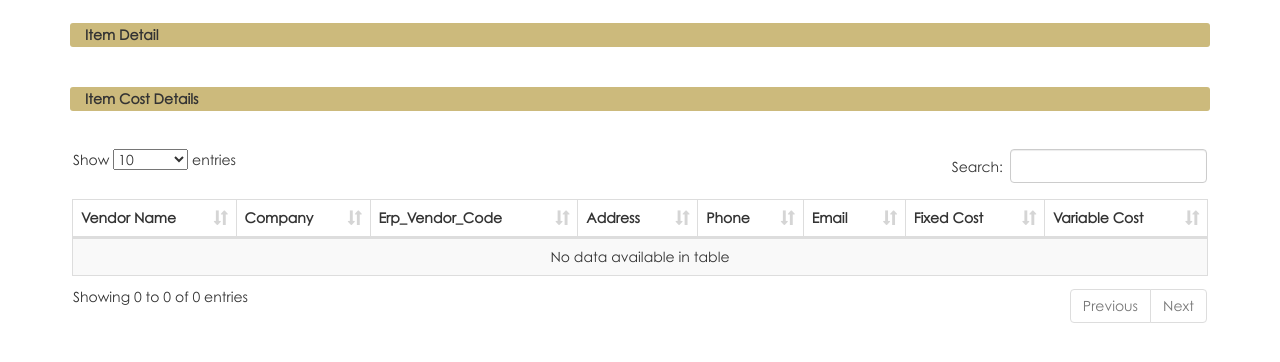
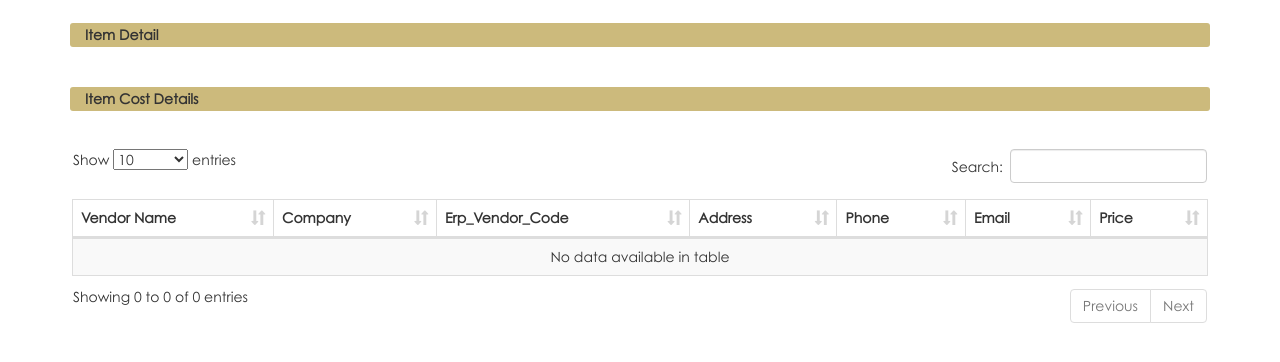
Before and after one commit to truptibasugade-leo/supplieriq-sprint1, a Django app: template app/templates/item/item_details.html in a window 1280 px wide. Shown: the part 162-524 px from the top of the page. Run offline with Django 3.2, Linux system fonts and the light colour scheme; the template is opened without the code that fills it: most values are stand-ins (such as "Sample title", 1, 10 or a date in 2020); some libraries are stand-ins or nearby versions.

Commit message:
item cost details changes & add Cost for a item changes

```diff
--- a/app/css/custom.css
+++ b/app/css/custom.css
@@ -66,3 +66,7 @@ border-color: #806B23;
 .vendorInfo #example1_wrapper div{
 	padding: 1px;
 }
+.gradeA img{
+	width: 30px;
+	height: 30px;
+}
--- a/app/js/supplieriqApp/main.controller.js
+++ b/app/js/supplieriqApp/main.controller.js
@@ -12,4 +12,72 @@ app.controller("VendorController",['$scope', '$http','$compile','$rootScope',
 		window.location.replace('/items/?id='+item_id);
 
 	});
+	$('.price').click(function(){
+		var data = $(this).data('id');
+		var item_id = $(this).data('item-id');
+		var vendor_id = $(this).data('vendor-id');
+		$("#hidden_field").attr('data-vendor-id',vendor_id);
+		$("#hidden_field").attr('data-item-id',item_id);
+		$("#f_c").nextAll('div').remove();
+		$("#v_c").nextAll('div').remove();
+
+		if (data[0].fixed_cost){
+			$.each(data[0].fixed_cost[0], function(i, item) {
+//			    console.log(i + ":" +item);
+			    $("<div class='col-sm-6'>"+i+"</div>"+"<div class='col-sm-6'>"+item+"</div>").insertAfter("#f_c");
+			});
+		}else{
+
+		}
+		if (data[1].variable_cost){
+			$.each(data[1].variable_cost[0], function(i,item) {
+				$.each(item, function(x, y) {
+//				    console.log(x + ":" +y);
+				    $("<div class='col-sm-6'>"+y+"</div>").insertAfter("#v_c");
+				});
+			});
+		}else{
+
+		}
+		$('#myModal').modal({
+	        show: true
+	    });
+	});
+
+	$('#f_price_form').on('submit', function (e) {
+        e.preventDefault();
+        var i_id = $("#hidden_field").data('item-id');
+		var v_id = $("#hidden_field").data('vendor-id');
+        var data = $('#f_price_form').serializeArray();
+        data.push({ name:'vendor_id', value:v_id });
+        data.push({ name:'item_id',value:i_id });
+        $.ajax({
+          type: 'post',
+          url: '/cost/',
+          data: data,
+          success: function (data) {
+        	  var x = JSON.Parse(data);
+        	  $("<div class='col-sm-6'>"+x.price_type+"</div>"+"<div class='col-sm-6'>"+x.price+"</div>").insertAfter("#f_c");
+          }
+        });
+	});
+
+	$('#v_price_form').on('submit', function (e) {
+        e.preventDefault();
+        var i_id = $("#hidden_field").data('item-id');
+		var v_id = $("#hidden_field").data('vendor-id');
+        var data = $('#v_price_form').serializeArray();
+        data.push({ name:'vendor_id', value:v_id });
+        data.push({ name:'item_id',value:i_id });
+        $.ajax({
+          type: 'post',
+          url: '/cost/',
+          data: data,
+          success: function (data) {
+        	  var x = JSON.Parse(data);
+        	  $("<div class='col-sm-6'>"+x.quantity+"</div>"+"<div class='col-sm-6'>"+x.price+"</div>").insertAfter("#v_c");
+          }
+        });
+	});
+
 }]);
--- a/app/templates/base.html
+++ b/app/templates/base.html
@@ -26,12 +26,11 @@
  		<link rel="stylesheet" type="text/css" href="https://cdn.datatables.net/1.10.13/css/dataTables.bootstrap.min.css">
 
 
-		<!-- <script src="https://code.jquery.com/ui/1.11.1/jquery-ui.js"></script> -->
 		<link href="https://netdna.bootstrapcdn.com/bootstrap/3.0.0/css/bootstrap-glyphicons.css" rel="stylesheet">
 		<link rel="stylesheet" type="text/css" href="{% static 'css/style_inside.css' %}" />
+		<script src="{% static 'js/angular.min.js' %}"></script>
 
-
-		<script src="{% static 'js/angular.min.js' %}"></script>
+		<script src="{% static 'bootstrap/js/bootstrap.min.js' %}"></script>
 		<script src="{% static 'js/angular-resource.js' %}"></script>
 		<script src="{% static 'js/angular-route.js' %}"></script>
 	    <script src="{% static 'js/supplieriqApp/supplieriqModule.js' %}"></script>
--- a/app/templates/item/item_details.html
+++ b/app/templates/item/item_details.html
@@ -77,8 +77,8 @@ $(document).ready(function() {
 							<th>Address</th>
 							<th>Phone </th>
 							<th>Email</th>
-							<th>Fixed Cost</th>
-							<th>Variable Cost</th>
+							<th>Price</th>
+							<!-- <th>Variable Cost</th>			 -->
 						</tr>
 					</thead>
 					<tbody>
@@ -95,6 +95,13 @@ $(document).ready(function() {
 											<td>{{ value1|linebreaksbr }}</td>
 										{% elif key1 == 'vendorid'%}
 											<td class="v_id">{{value1}}</td>
+										{% elif key1 == 'price'%}
+											<td>
+												<a class="price" href="javascript:void(0);" data-id="{{value1|jsonify}}" data-vendor-id="{{x.vendorid}}" data-item-id="{{serializer.itemid}}" data-toggle="modal" data-target="#largeModal">
+													<img src="{% static 'images/price.png' %}" alt="Smiley face" width="42" height="42"></img>
+												</a>
+											</td>
+											{% comment %}
 											 {% elif key1 == 'fixed_cost' or key1 == 'variable_cost'%}
 												<td>
 
@@ -115,6 +122,7 @@ $(document).ready(function() {
 												{% endfor %}
 
 												</td>
+											{% endcomment %}
 										{% else %}
 										<td>
 											<span>{{value1}}</span>
@@ -156,5 +164,58 @@ $(document).ready(function() {
 			</div> -->
 		 </div>
 	</div>
+
+
+</div>
+<!-- Modal -->
+	<div id="myModal" class="modal fade" role="dialog" >
+	  <div class="modal-dialog">
+	    <!-- Modal content-->
+	    <div class="modal-content">
+	      <div class="modal-header">
+	        <button type="button" class="close" data-dismiss="modal">&times;</button>
+	        <h4 class="modal-title">Price Details</h4>
+	      </div>
+	      <div class="modal-body row" id="modal_body">
+	      	<div>
+		        <h2 >Fixed Price.</h2>
+		        <div class="col-sm-6">Price Type</div><div id="f_c" class="col-sm-6">Price</div>
+	        </div>
+	        <div>
+	        	<form id="f_price_form">
+					{% csrf_token %}
+		        	<div class="col-sm-6"><input type="text" class="form-control" placeholder="Price Type" name="price_type" required/></div>
+		        	<div class="col-sm-6"><input type="text" class="form-control" placeholder="Price" name="price" required/></div>
+		        	<div class="col-sm-offset-6 col-sm-6">
+
+		        		<button type="submit" id="add_f_price" class="btn btn-default btn-primary" style="float: right;">Add Fixed Price</button>
+		        	</div>
+	        	</form>
+	        	<a id="f_price_button"href="javascript:void(0);">Add Fixed Price</a>
+
+	        </div>
+	        <div>
+		        <h2 >Variable Price</h2>
+		        <div class="col-sm-6">Quantity</div><div id="v_c" class="col-sm-6">Price(per unit)</div>
+	        </div>
+	      </div>
+	      <div>
+	      	<form id="v_price_form">
+	      		{% csrf_token %}
+	        	<div class="col-sm-6"><input type="text" class="form-control" placeholder="Quantity" name="quantity" required/></div>
+	        	<div class="col-sm-6"><input type="text" class="form-control" placeholder="Price (per unit)" name="price" required/></div>
+	        	<div class="col-sm-offset-6 col-sm-6">
+	        		<button type="submit" id="add_v_price" class="btn btn-default btn-primary" style="float: right;">Add Variable Price</button>
+	        	</div>
+        	</form>
+	      	<a href="javascript:void(0);">Add Variable Price</a>
+	      </div>
+	      <input type="hidden" id="hidden_field" >
+	      <div class="modal-footer">
+	        <button type="button" class="btn btn-default" data-dismiss="modal">Close</button>
+	      </div>
+	    </div>
+
+	  </div>
 	</div>
 {% endblock %}
--- a/app/templates/navigation.html
+++ b/app/templates/navigation.html
@@ -1,6 +1,3 @@
-<!-- <script src="https://code.jquery.com/jquery-1.11.1.min.js"></script>
-<script src="https://netdna.bootstrapcdn.com/bootstrap/3.0.0/js/bootstrap.min.js"></script>
- -->
 
 	<nav class="navbar navbar-default navbar-fixed-top siq_header_look" role="navigation">
 		<div class="container-fluid siq_header_container">
--- a/supplieriq/templatetags/generic_tags.py
+++ b/supplieriq/templatetags/generic_tags.py
@@ -1,7 +1,16 @@
 from django import template
 register = template.Library()
+from django.core.serializers import serialize
+from django.db.models.query import QuerySet
+# from django.utils import simplejson
 import json
 
+def jsonify(object):
+    if isinstance(object, QuerySet):
+        return serialize('json', object)
+    return json.dumps(object)
+
+register.filter('jsonify', jsonify)
 
 @register.simple_tag
 def get_json(data):
--- a/supplieriq/urls.py
+++ b/supplieriq/urls.py
@@ -13,4 +13,6 @@ urlpatterns = [
         name='vendors'),
     url(r'^items', views.ItemsAPI.as_view(),
         name='items'),
+    url(r'^cost', views.CostAPI.as_view(),
+        name='cost'),
 ]
```
Also changed, not shown: supplieriq/serializers.py (+6 -6 lines), supplieriq/views.py (+21 -1 lines), app/images/price.png (added), 2 other files. Lines whose indentation alone changed are shown as unchanged.
